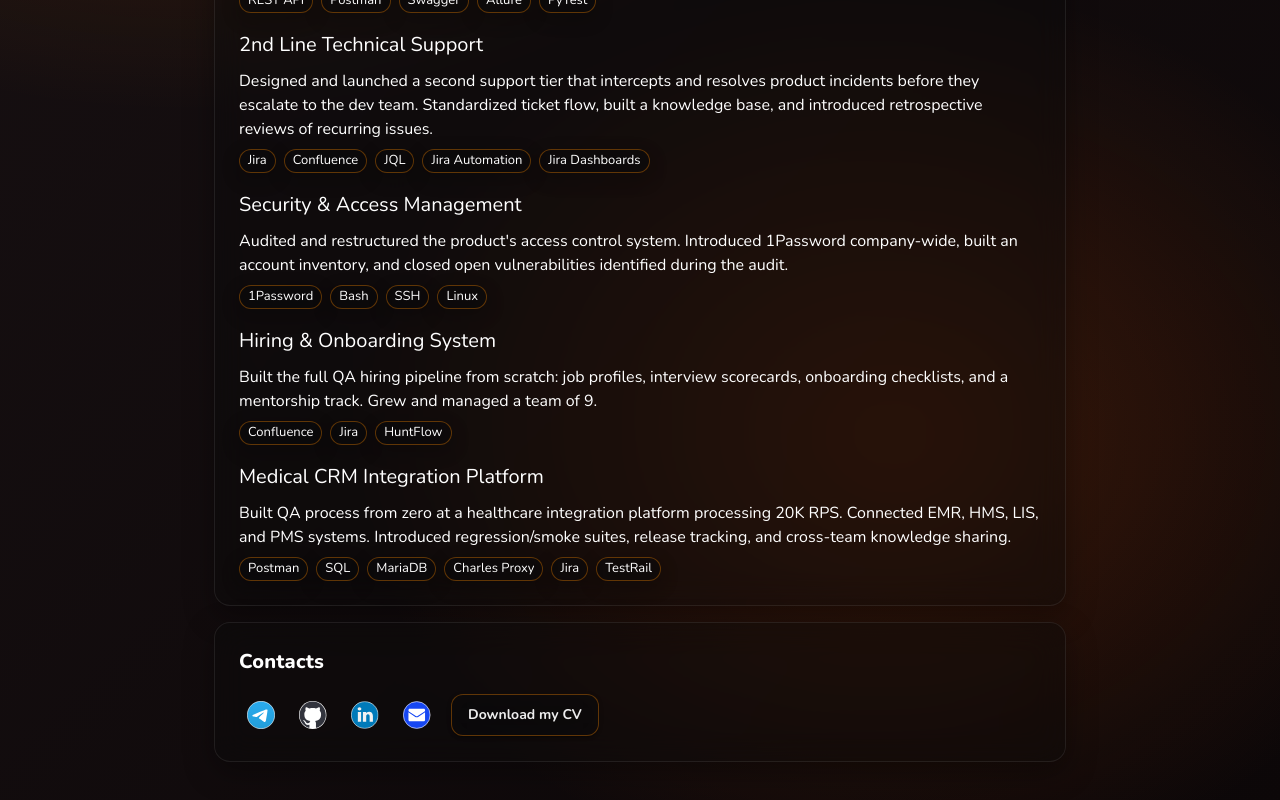
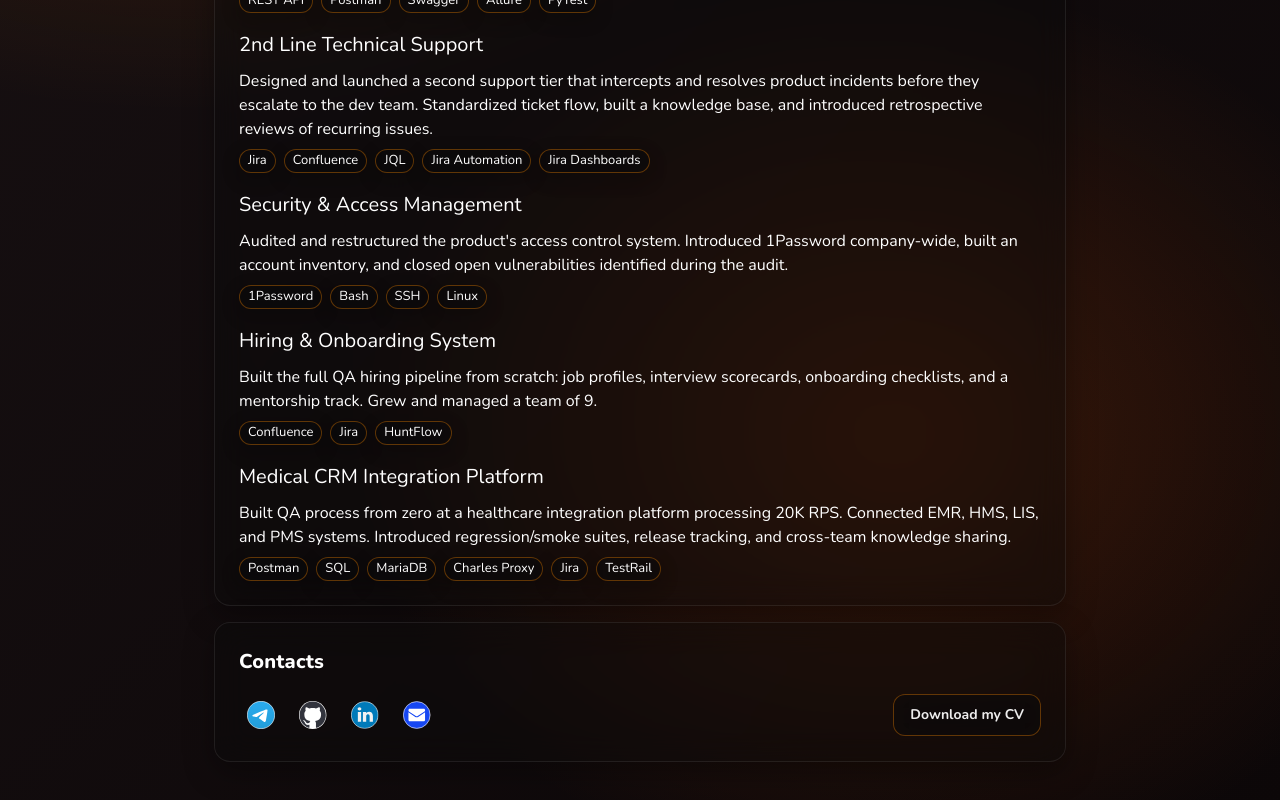
Before and after one commit to KA2NN/KA2NN.github.io, a React (Create React App) app: page / in a window 1280 px wide. Shown: the part 1684-2484 px from the top of the page. Built offline with nearby package versions, Linux system fonts and the light colour scheme.

Commit message:
change download button position

```diff
--- a/src/App.tsx
+++ b/src/App.tsx
@@ -104,7 +104,13 @@
 
           {/* CONTACTS */}
           <GlassSection title="Contacts">
-            <Stack direction="row" spacing={1.5} sx={{ mt: 2 }} alignItems="center">
+          <Stack
+            direction={{ xs: "column", sm: "row" }}
+            spacing={1.5}
+            sx={{ mt: 2, width: "100%" }}
+            alignItems={{ xs: "flex-start", sm: "center" }}
+            justifyContent={{ xs: "flex-start", sm: "space-between" }}
+          >
             <SocialLinks
               telegram={contacts.telegram}
               github={contacts.github}
@@ -113,7 +119,6 @@
             />
 
             <Button
-                variant="contained"
               component="a"
               href="/Igor_Kondurov_CV.pdf"
               download
@@ -123,13 +128,11 @@
                 borderRadius: 3,
                 textTransform: "none",
                 fontWeight: 700,
-
                 color: "rgba(250, 250, 250, 0.95)",
                 backgroundColor: "rgba(10, 10, 12, 0.35)",
                 backdropFilter: "blur(14px)",
                 WebkitBackdropFilter: "blur(14px)",
                 border: "1px solid rgba(255, 138, 0, 0.35)",
-
                 "&:hover": {
                   backgroundColor: "rgba(10, 10, 12, 0.50)",
                   borderColor: "rgba(255, 138, 0, 0.60)",
```
Lines whose indentation alone changed are shown as unchanged.
